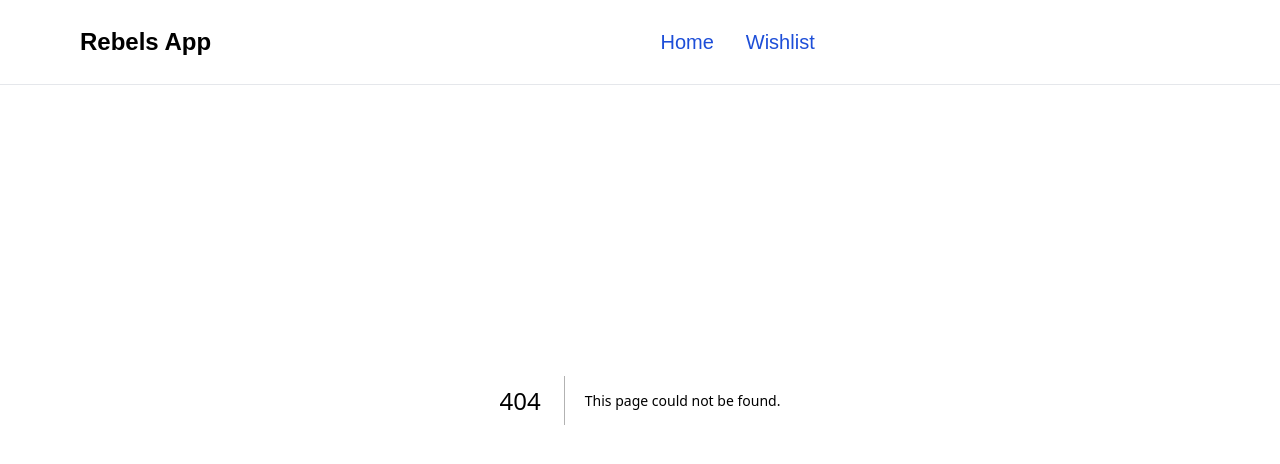
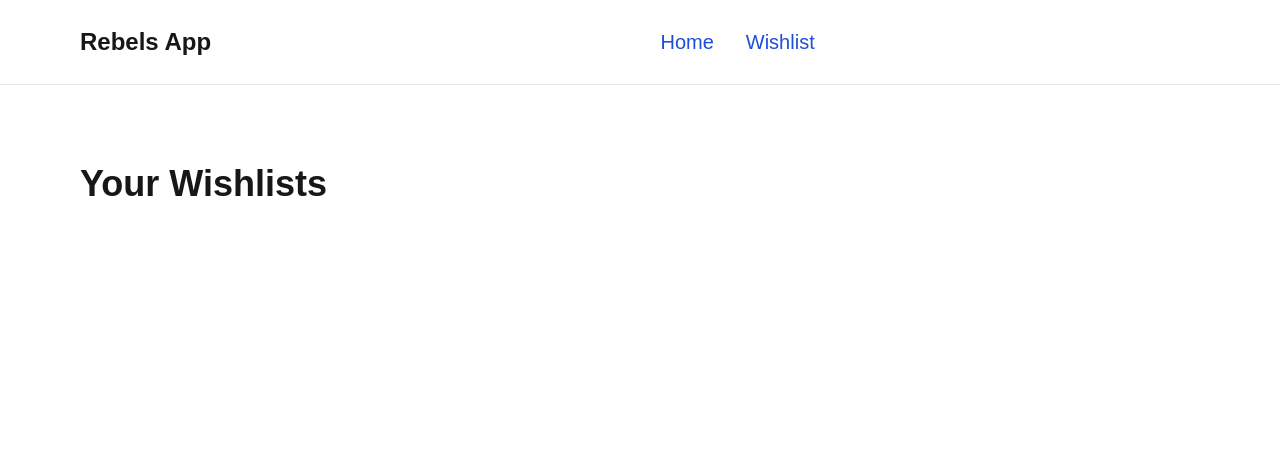
Before and after one commit to frogThanos/rebel-app, a Next.js app: page /wishlists in a window 1280 px wide. Before the commit this address had no page. Shown: the top 464 px of the page. Built offline with nearby package versions, Linux system fonts and the light colour scheme; a web font is replaced by a local one.

Commit message:
add wishlists page

```diff
--- a/src/app/components/NavBar/index.tsx
+++ b/src/app/components/NavBar/index.tsx
@@ -25,7 +25,7 @@ const NavBar = () => {
             <Link className="block py-2 px-3 text-white bg-blue-700 rounded md:bg-transparent md:text-blue-700 md:p-0 md:dark:text-blue-500" href={`/`}>Home</Link>
             </li>
             <li>
-              <Link className="block py-2 px-3 text-white bg-blue-700 rounded md:bg-transparent md:text-blue-700 md:p-0 md:dark:text-blue-500" href={`/wishlist`}>Wishlist</Link>
+              <Link className="block py-2 px-3 text-white bg-blue-700 rounded md:bg-transparent md:text-blue-700 md:p-0 md:dark:text-blue-500" href={`/wishlists`}>Wishlist</Link>
             </li>
           </ul>
         </div>
--- /dev/null
+++ b/src/app/wishlists/page.tsx
@@ -0,0 +1,14 @@
+import React from "react";
+import { HeadingLevel, Title } from "../components/Title";
+
+const WishlistsPage = () => {
+  return (
+    <div className='grid grid-rows-[20px_1fr_20px] min-h-screen p-8 pb-20 gap-16 sm:p-20'>
+      <main className="flex flex-col gap-8 row-start-2 items-center sm:items-start">
+      <Title text="Your Wishlists" level={HeadingLevel.H1} />
+      </main>
+    </div>
+  )
+}
+
+export default WishlistsPage;
```
